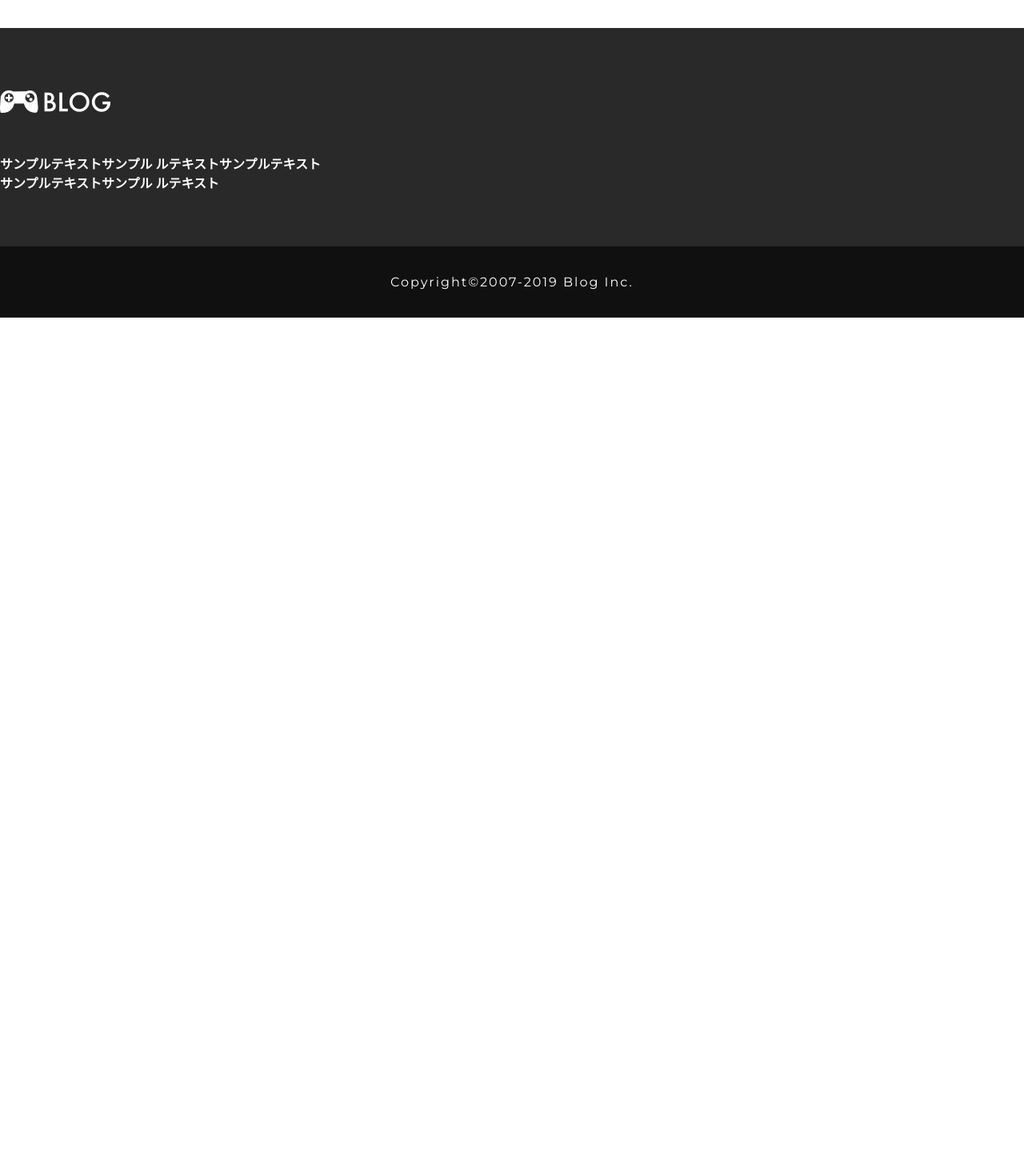
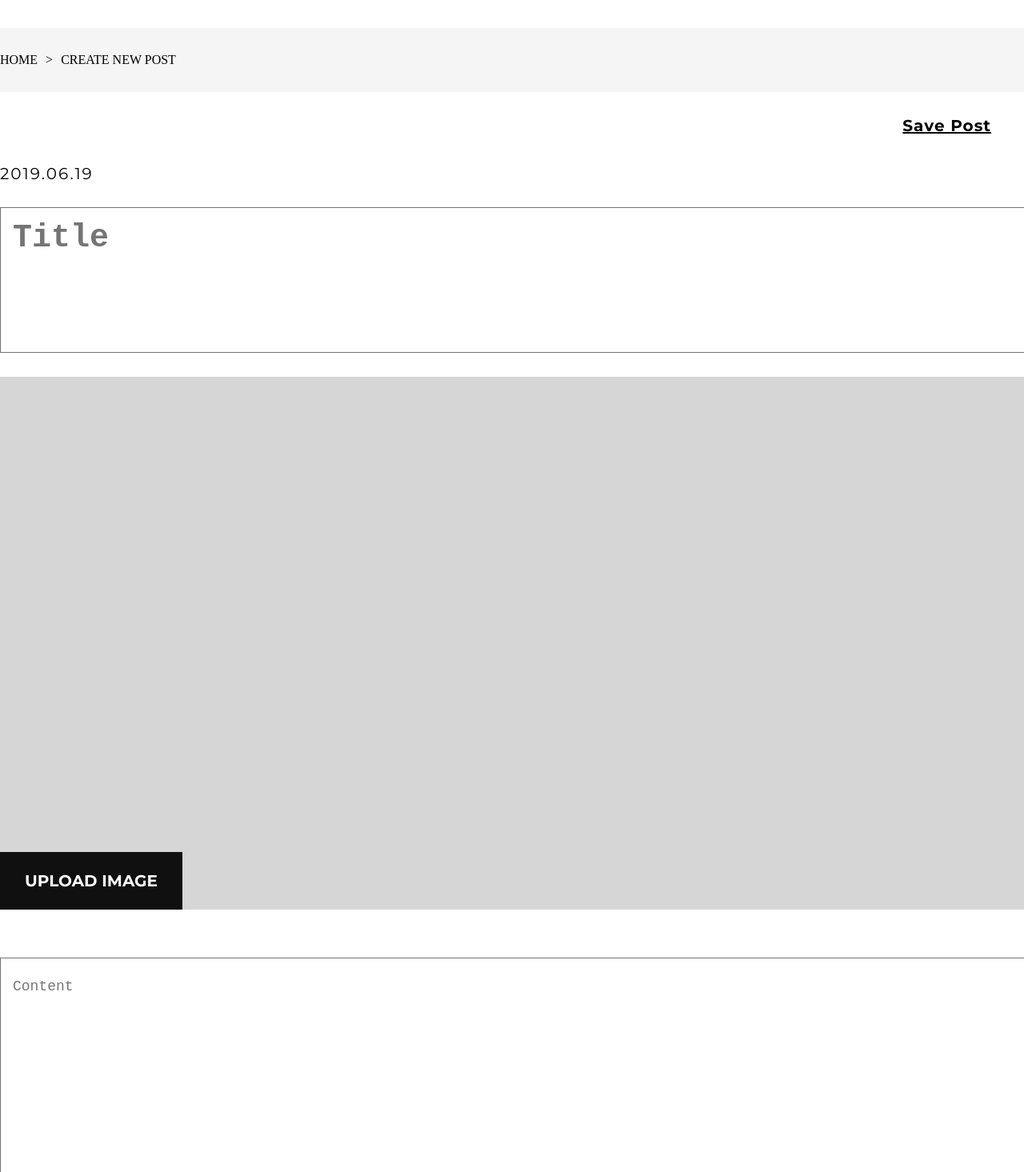
Before and after one commit to Kobeboy15/Front-End-Exam, a Vue app: page /home/create-article in a window 1280 px wide. Shown: the part 65-1530 px from the top of the page at 80% size. Before the commit the page ends 800 px from the top, so only its background shows below. Built offline with nearby package versions, Linux system fonts and the light colour scheme.

Commit message:
Create the Create Post Pages and Route

```diff
--- a/public/index.html
+++ b/public/index.html
@@ -8,7 +8,7 @@
         <link href="https://fonts.googleapis.com/css2?family=Montserrat:wght@400;700&display=swap" rel="stylesheet">
         <link href="https://fonts.googleapis.com/icon?family=Material+Icons"
       rel="stylesheet">
-        <title><%= htmlWebpackPlugin.options.title %></title>
+        <title>LIG Blog</title>
     </head>
     <body>
         <noscript>
--- a/src/App.vue
+++ b/src/App.vue
@@ -1,7 +1,7 @@
 <template>
     <div id="app">
         <Navbar ref="nav"/>
-        <router-view :data="$refs.nav"/>
+        <router-view :navRef="navRef"/>
         <FooterSection />
     </div>
 </template>
@@ -13,9 +13,27 @@
     export default {
         name: 'App',
 
+        data() {
+            return{
+                navRef: null,
+            }
+        },
+
         components: {
             Navbar,
             FooterSection,
+        },
+
+        created() {
+            this.$nextTick(() => {
+                this.navRef = this.$refs.nav;
+            })
+        },
+
+        mounted() {
+            if(this.$route.name == 'main'){
+                this.$router.push({name: 'home'});
+            }
         },
     }
 </script>
--- /dev/null
+++ b/src/components/CreateArticle.vue
@@ -0,0 +1,232 @@
+<template>
+    <div class="create-article-wrapper">
+        <div class="header-nav-panel">
+            <div class="nav-panel-container">
+                <p
+                    @click="returnHome"
+                >
+                    HOME
+                </p>
+                <p>></p>
+                <p>
+                    Create New Post
+                </p>
+            </div>
+        </div>
+        <div class="article-wrapper">
+            <div class="actions-wrapper">
+                <p>Save Post</p>
+                <p
+                    @click="cancelCreate"
+                >
+                    Cancel
+                </p>
+            </div>
+            <div class="article-header">
+                <p>2019.06.19</p>
+                <textarea
+                    maxlength="47"
+                    placeholder="Title"
+                />
+            </div>
+            <div class="article-body">
+                <div class="img-wrapper">
+                    <input
+                        type="button"
+                        value="Upload Image"
+                    />
+                </div>
+                <textarea placeholder="Content" />
+            </div>
+        </div>
+    </div>
+</template>
+
+<script>
+
+    export default {
+        name: 'CreateArticle',
+
+        methods: {
+
+            returnHome() {
+                this.$router.push({name: 'home'})
+            },
+
+            cancelCreate() {
+                if(confirm('Are you sure you want to discard changes')){
+                    this.$router.push({name: 'home'})
+                }
+            }
+        }
+    }
+</script>
+
+<style scoped>
+
+    p {
+        margin: 0;
+    }
+
+    .header-nav-panel {
+        background: #F5F5F5;
+        display: flex;
+        width: 100%;
+        height: 80px;
+    }
+
+    .nav-panel-container {
+        display: flex;
+        width: 1366px;
+        margin: auto;
+        align-items: center;
+        text-transform: uppercase;
+    }
+
+    .nav-panel-container p:first-child {
+        cursor: pointer;
+    }
+
+    .nav-panel-container p:first-child:hover {
+        text-decoration: underline;
+    }
+
+    .nav-panel-container p:nth-child(2) {
+        margin: 0 10px;
+    }
+
+    .actions-wrapper {
+        display: flex;
+        height: 60px;
+        justify-content: flex-end;
+    }
+
+    @keyframes slide {
+        from {
+            opacity: 0;
+            transform: translateY(-30px);
+        }
+        to {opacity: 1;}
+    }
+
+    .actions-wrapper p {
+        font-size: 20px;
+        font-weight: bold;
+        letter-spacing: 1px;
+        text-decoration: underline;
+        margin-bottom: 30px;
+        margin-left: 50px;
+        cursor: pointer;
+    }
+
+    .article-wrapper {
+        width: 1366px;
+        margin: auto;
+        font-family: 'Montserrat', sans-serif;
+        padding: 30px 0;
+
+        animation-name: slide;
+        animation-duration: 1s;
+    }
+
+    .article-header {
+        display: flex;
+        flex-direction: column;
+    }
+
+    .article-header p {
+        font-size: 20px;
+        letter-spacing: 2px;
+    }
+
+    .article-header textarea {
+        font-size: 40px;
+        padding: 15px;
+        height: 150px;
+        word-break: keep-all;
+        font-weight: bold;
+        resize: none;
+        border-radius: 0;
+        outline: none;
+        margin: 30px 0;
+    }
+
+    .article-body {
+        margin-bottom: 40px;
+        display: flex;
+        flex-direction: column;
+    }
+
+    .img-wrapper {
+        background: #D6D6D6;
+        height: 666px;
+        margin-bottom: 60px;
+        position: relative;
+    }
+
+    .article-body textarea {
+        font-size: 18px;
+        padding: 15px;
+        line-height: 40px;
+        height: 354px;
+        resize: none;
+        border-radius: 0;
+        outline: none;
+    }
+
+    .article-comments h2 {
+        font-size: 50px;
+        text-transform: uppercase;
+        letter-spacing: 2px;
+    }
+
+    .input-section {
+        display: flex;
+        flex-direction: column;
+    }
+
+    .input-section textarea {
+        font-family: 'Montserrat', sans-serif;
+        font-size: 19px;
+        letter-spacing: 1px;
+        height: 160px;
+        padding: 40px;
+        resize: none;
+        border-radius: 0;
+        outline: none;
+        margin-bottom: 40px;
+    }
+
+    input[type=button] {
+        padding: 23px 30px;
+        font-family: 'Montserrat', sans-serif;
+        font-weight: bold;
+        background: #101010;
+        color: white;
+        text-transform: uppercase;
+        font-size: 20px;
+        border: 0;
+        border: 1px solid #101010;
+        position: absolute;
+        bottom: 0;
+
+
+        cursor: pointer;
+        transition: 0.2s ease-in-out;
+    }
+
+    input[type=button]:hover {
+        background: white;
+        color: #101010;
+        border: 1px solid #101010;
+
+        transition: 0.2s ease-in-out;
+    }
+
+    input[type=button]:focus {
+        border: 1px solid;
+        border-radius: 0;
+        outline: none;
+    }
+
+</style>
--- a/src/components/NewsSection.vue
+++ b/src/components/NewsSection.vue
@@ -3,7 +3,12 @@
         <div class="news-container">
             <div class="news-header">
                 <h2>News</h2>
-                <p>Create New Post</p>
+                <p
+                    v-if="navRef && navRef.isLoggedIn"
+                    @click="createPost"
+                >
+                    Create New Post
+                </p>
             </div>
             <transition-group name="list" tag="div" class="news-body">
                 <div
@@ -38,6 +43,13 @@ import Card from '../components/GenericComponents/Card.vue';
 
         components: {
             Card,
+        },
+
+        props: {
+            navRef: {
+                type: Object,
+                required: false,
+            }
         },
 
         data() {
@@ -97,13 +109,17 @@ import Card from '../components/GenericComponents/Card.vue';
         methods: {
             openViewArticle() {
                 this.$router.push({name: 'view-article'})
+            },
+
+            createPost() {
+                this.$router.push({name: 'create-article'})
             }
         },
 
         computed: {
             filtedArticles() {
                 return this.articles.filter( (el, index) => index < this.articleFeedLimit);
-            }
+            },
         }
     }
 
@@ -126,6 +142,7 @@ import Card from '../components/GenericComponents/Card.vue';
     .news-header {
         margin-bottom: 65px;
         display: flex;
+        align-items: center;
     }
 
     .news-header h2 {
@@ -137,6 +154,7 @@ import Card from '../components/GenericComponents/Card.vue';
         font-weight: bold;
         text-decoration: underline;
         letter-spacing: 2px;
+        margin: 0;
 
         cursor: pointer;
         transition: 0.2s ease-in-out;
--- a/src/components/ViewArticle.vue
+++ b/src/components/ViewArticle.vue
@@ -9,19 +9,47 @@
         </div>
         <div class="article-wrapper">
             <div class="actions-wrapper">
-                <p>Edit Post</p>
-                <p v-if="false">Save Post</p>
-                <p v-if="false">Cancel</p>
+                <p
+                    v-if="$attrs.navRef.isLoggedIn && !enableEditMode"
+                    @click="editInformation"
+                >
+                    Edit Post
+                </p>
+                <p
+                    v-if="enableEditMode"
+                    @click="saveEditInfo"
+                >
+                    Save Post
+                </p>
+                <p
+                    v-if="enableEditMode"
+                    @click="cancelEditInfo"
+                >
+                    Cancel
+                </p>
             </div>
             <div class="article-header">
                 <p>{{ this.article.date_posted }}</p>
-                <h2>{{ this.article.title }}</h2>
+                <h2 v-if="!enableEditMode">{{ this.article.title }}</h2>
+                <textarea
+                    maxlength="47"
+                    v-model="article.title"
+                    v-if="enableEditMode"
+                />
             </div>
             <div class="article-body">
-                <img src="../assets/photo1.png" />
-                <p>
+                <div>
+                    <img :src="getImgUrl(article.image)" />
+                </div>
+                <p
+                    v-if="!enableEditMode"
+                >
                     {{ this.article.description }}
                 </p>
+                <textarea
+                    v-model="article.description"
+                    v-if="enableEditMode"
+                />
             </div>
             <div class="article-comments">
                 <hr>
@@ -63,6 +91,7 @@
             return{
                 article: {
                     title: 'サンプルテキストサンプル ルテキストサンプルテキストサンプルテキストサンプル ルテキスト',
+                    image: 'photo1.png',
                     date_posted: '2019.06.19',
                     description: 'ここにはテキストが入ります。ここにはテキストが入りますここにはテキストが入りますここには'+
                     'テキストが入りますここにはテキストが入ります。ここにはテキストが入ります。ここにはテキストが入りますここに'+
@@ -83,10 +112,31 @@
                     }
                 ],
                 commentField: '',
+                enableEditMode: false,
+                tempTitle: '',
+                tempDesc: '',
+
             }
         },
 
         methods: {
+            editInformation() {
+                this.tempTitle = this.article.title;
+                this.tempDesc = this.article.description;
+                this.enableEditMode = true;
+            },
+
+            saveEditInfo() {
+                this.enableEditMode = false;
+            },
+
+            cancelEditInfo() {
+                this.article.title = this.tempTitle;
+                this.article.description = this.tempDesc
+                this.enableEditMode = false;
+            },
+
+
             goToDashboard() {
                 this.$router.push({name: 'home'})
             },
@@ -98,10 +148,14 @@
                 })
             },
 
+            getImgUrl(fileName) {
+                return require('../assets/'+fileName);
+            },
+
             submitComment() {
                 let commentObj = {};
                 if(this.commentField) {
-                    commentObj.date_posted = "3 months ago";
+                    commentObj.date_posted = "A moment ago...";
                     commentObj.comment = this.commentField;
 
                     this.comments.unshift(commentObj);
@@ -152,6 +206,7 @@
 
     .actions-wrapper {
         display: flex;
+        height: 60px;
         justify-content: flex-end;
     }
 
@@ -162,6 +217,7 @@
         text-decoration: underline;
         margin-bottom: 30px;
         margin-left: 50px;
+        cursor: pointer;
     }
 
     @keyframes slide {
@@ -182,18 +238,38 @@
         animation-duration: 1s;
     }
 
+    .article-header {
+        display: flex;
+        flex-direction: column;
+    }
+
     .article-header p {
         font-size: 20px;
         letter-spacing: 2px;
     }
 
     .article-header h2 {
+        margin: 30px 0;
         font-size: 40px;
         word-break: keep-all;
     }
 
+    .article-header textarea {
+        font-size: 40px;
+        padding: 15px;
+        height: 150px;
+        word-break: keep-all;
+        font-weight: bold;
+        resize: none;
+        border-radius: 0;
+        outline: none;
+        margin: 30px 0;
+    }
+
     .article-body {
         margin-bottom: 40px;
+        display: flex;
+        flex-direction: column;
     }
 
     .article-body img {
@@ -204,6 +280,15 @@
         font-size: 18px;
         line-height: 40px;
         height: 354px;
+    }
+
+    .article-body textarea {
+        font-size: 18px;
+        line-height: 40px;
+        height: 354px;
+        resize: none;
+        border-radius: 0;
+        outline: none;
     }
 
     .article-comments h2 {
--- a/src/router/index.js
+++ b/src/router/index.js
@@ -30,6 +30,11 @@ Vue.use(VueRouter)
         path: '/home/article',
         name: 'view-article',
         component: () => import ('@/components/ViewArticle.vue'),
+    },
+    {
+        path: '/home/create-article',
+        name: 'create-article',
+        component: () => import ('@/components/CreateArticle.vue'),
     }
 ]
 
```
Also changed, not shown: src/components/LoginForm.vue (+10 -3 lines), src/components/Navbar.vue (+6 -2 lines), src/components/RegisterForm.vue (+20 -4 lines), src/views/Home.vue (+2 -10 lines), 1 other file (tests, documents, lock files or other folders).
